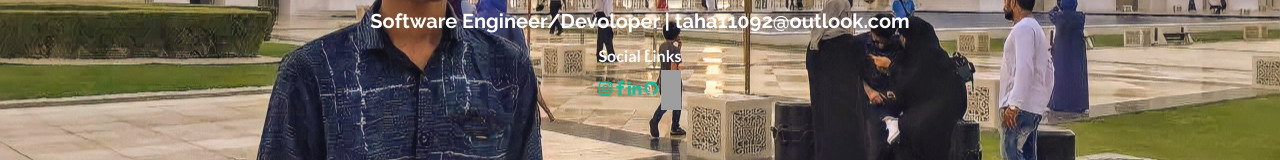
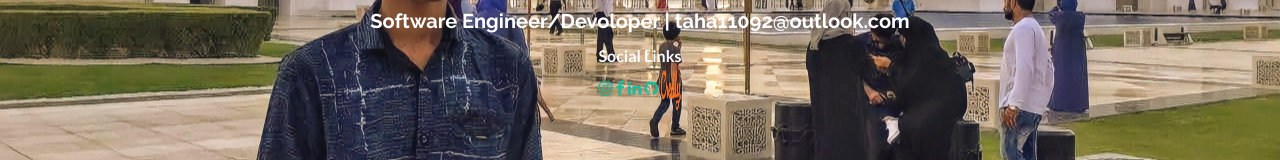
Before and after one commit to 10taha92/Taha-cv.github.io, a plain HTML site: page index.html in a window 1280 px wide. Shown: the part 318-478 px from the top of the page. Drawn offline with Linux system fonts and the light colour scheme; grey boxes are pictures that could not be loaded.

Commit message:
pngaaa.com-5191280.png

```diff
--- a/index.html
+++ b/index.html
@@ -68,7 +68,7 @@
             <a href="https://www.facebook.com/taha.basrawala.9"><i class="fa fa-facebook"></i></a>
             <a href="https://www.linkedin.com/in/taha-basra-85b847185/"><i class="fa fa-linkedin"></i></a>
             <a href="https://github.com/10taha92"><i class="fa fa-github"></i></a>
-            <a href="https://www.credly.com/users/taha-basrawala.5773d38e/badges"><image src="https://cdn.credly.com/packs/media/src/images/credly-logo-white-2fbc158be65209e9778b4550dcef9d46.svg" height="40" width="20"> </a>
+            <a href="https://www.credly.com/users/taha-basrawala.5773d38e/badges"><image src="img/pngaaa.com-5191280.png" height="40" width="20"> </a>
 
           </p>
         </b>
@@ -622,7 +622,7 @@ FIELDS OF INTEREST.<br/><br/>
             </p>
             <p>
               <t>Social Links</t><br/>
-              <a href="https://www.credly.com/users/taha-basrawala.5773d38e/badges"><image src="https://cdn.credly.com/packs/media/src/images/credly-logo-white-2fbc158be65209e9778b4550dcef9d46.svg" height="40" width="20"> </a>
+              <a href="https://www.credly.com/users/taha-basrawala.5773d38e/badges"><image src="img/pngaaa.com-5191280.png" height="40" width="20"> </a>
               <a href="https://www.instagram.com/taha_basra92/"><i class="fa fa-instagram"></i></a>
               <a href="https://www.facebook.com/taha.basrawala.9"><i class="fa fa-facebook"></i></a>
               <a href="https://www.linkedin.com/in/taha-basra-85b847185/"><i class="fa fa-linkedin"></i></a>
```
